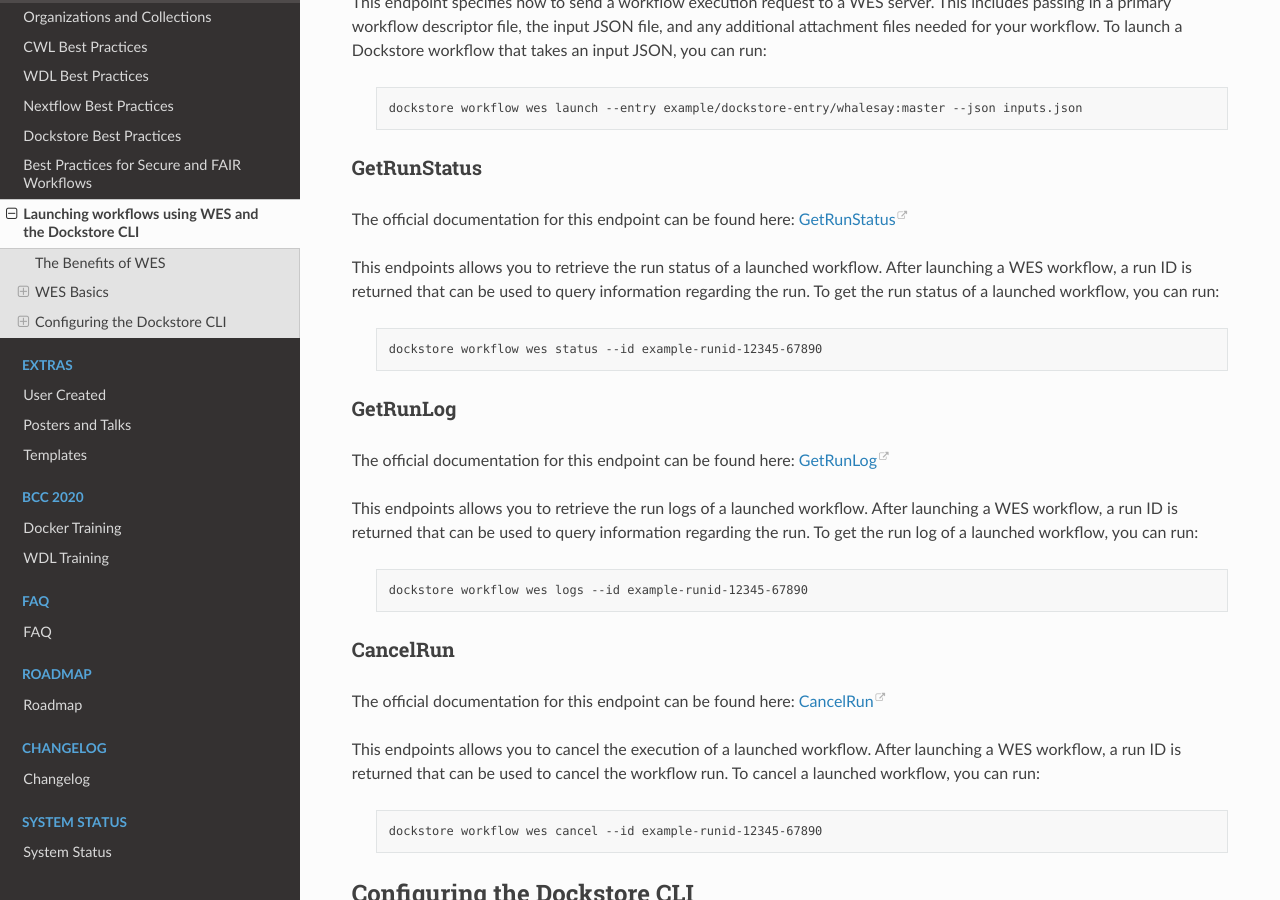
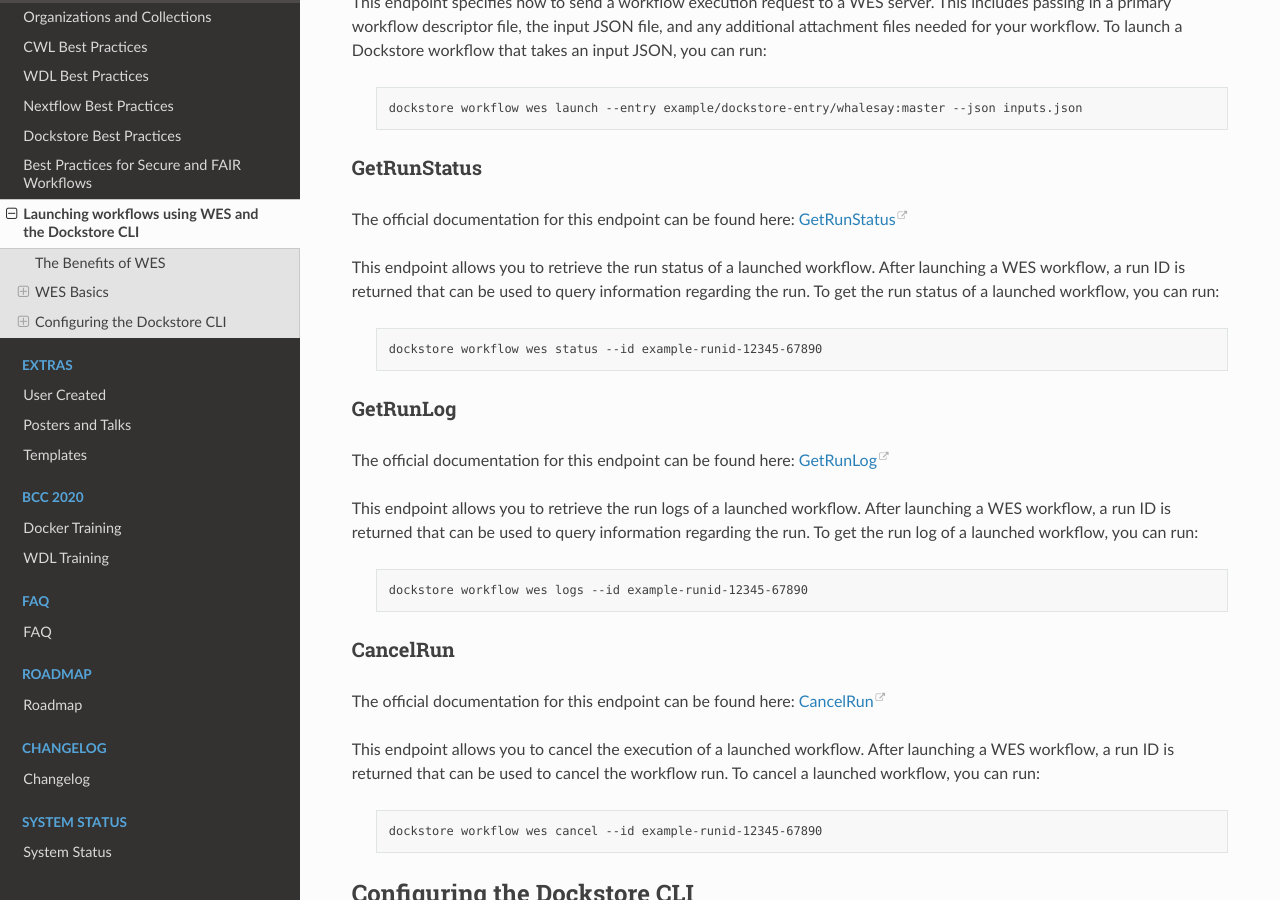
Before and after one commit to dockstore/dockstore-documentation, a Sphinx documentation site: the page built from docs/advanced-topics/wes/cli-wes-tutorial.rst, in a window 1280 px wide and 900 px high, scrolled down 1397 px. Built offline with Sphinx 7.4.7 and the Read the Docs theme 2.0.0, drawn with Linux system fonts in a browser that asks for light colours.

Commit message:
another grammar fix

```diff
--- a/docs/advanced-topics/wes/cli-wes-tutorial.rst
+++ b/docs/advanced-topics/wes/cli-wes-tutorial.rst
@@ -65,7 +65,7 @@
 ^^^^^^^^^^^^^^^^^^^^^^^^
 The official documentation for this endpoint can be found here: `GetRunStatus <https://ga4gh.github.io/workflow-execution-service-schemas/docs/#operation/GetRunStatus>`_
 
-This endpoints allows you to retrieve the run status of a launched workflow. After launching a WES workflow, a run ID is returned that can
+This endpoint allows you to retrieve the run status of a launched workflow. After launching a WES workflow, a run ID is returned that can
 be used to query information regarding the run.
 To get the run status of a launched workflow, you can run:
 
@@ -77,7 +77,7 @@
 ^^^^^^^^^^^^^^^^^^^^^^^^
 The official documentation for this endpoint can be found here: `GetRunLog <https://ga4gh.github.io/workflow-execution-service-schemas/docs/#operation/GetRunLog>`_
 
-This endpoints allows you to retrieve the run logs of a launched workflow. After launching a WES workflow, a run ID is returned that can
+This endpoint allows you to retrieve the run logs of a launched workflow. After launching a WES workflow, a run ID is returned that can
 be used to query information regarding the run.
 To get the run log of a launched workflow, you can run:
 
@@ -89,7 +89,7 @@
 ^^^^^^^^^^^^^^^^^^^^^^^^
 The official documentation for this endpoint can be found here: `CancelRun <https://ga4gh.github.io/workflow-execution-service-schemas/docs/#operation/CancelRun>`_
 
-This endpoints allows you to cancel the execution of a launched workflow. After launching a WES workflow, a run ID is returned that can
+This endpoint allows you to cancel the execution of a launched workflow. After launching a WES workflow, a run ID is returned that can
 be used to cancel the workflow run.
 To cancel a launched workflow, you can run:
 
```
